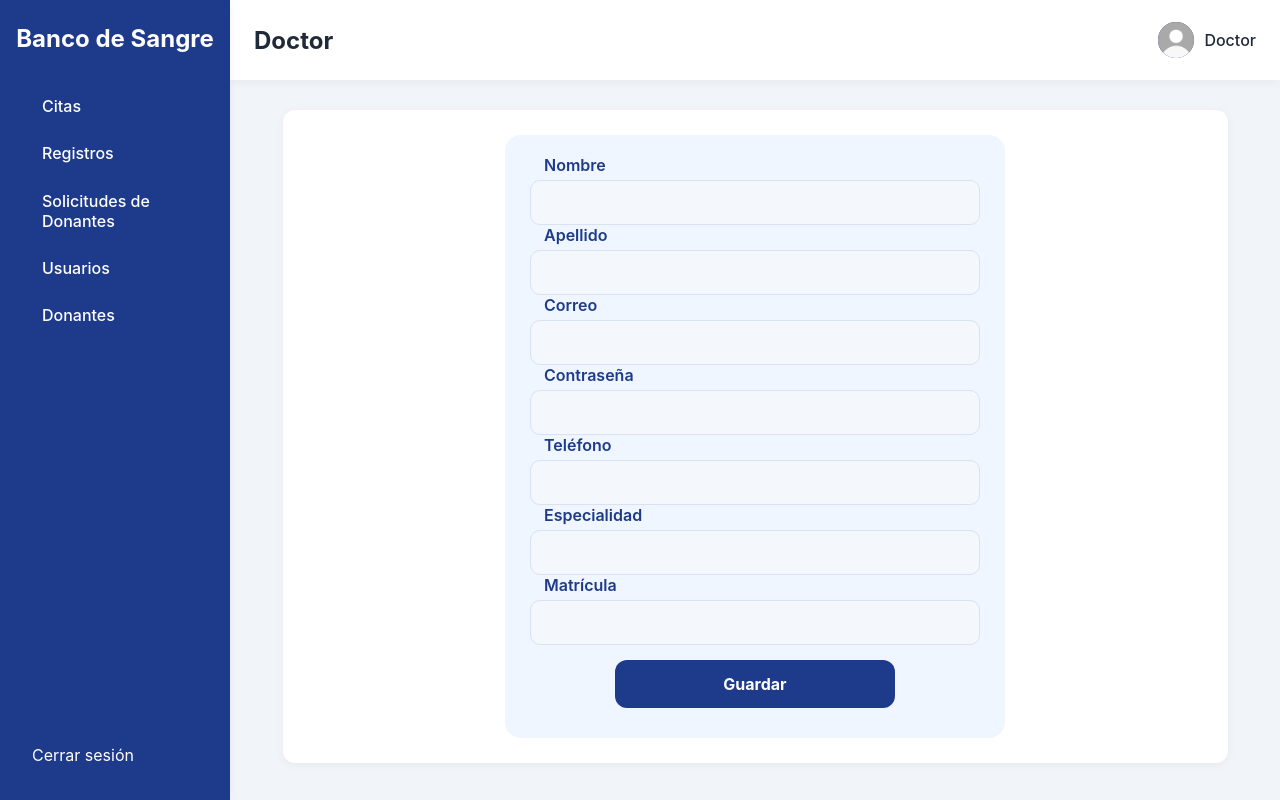
After one commit to imjazmina/gestion_de_donadores_de_sangre, a Flask app: page /doctor/nuevo in a window 1280 px wide. The commit adds this page. Run offline with Flask 3, Linux system fonts and the light colour scheme.

Commit message:
crear usuario doctor

```diff
--- a/app/routes.py
+++ b/app/routes.py
@@ -218,41 +218,29 @@ def eliminar_doctor(id_doctor):
     donaciones_controller.eliminar_doctor(id_doctor)
     return redirect(url_for('donaciones_web.listar_doctores'))
 
+@web_bp.route('/doctor/nuevo', methods=['GET'])
+def form_crear_doctor():
+    return render_template('crear_doctor.html')
 
+@web_bp.route('/doctor/crear', methods=['POST'])
+def crear_doctor():
+    nombre = request.form.get('nombre')
+    apellido = request.form.get('apellido')
+    email = request.form.get('email')
+    telefono = request.form.get('telefono')
+    contrasena = request.form.get('contrasena')
+    especialidad = request.form.get('especialidad')
+    matricula = request.form.get('matricula')
+    print(nombre, apellido, email, telefono, contrasena, especialidad, matricula)
+    creado = donaciones_controller.crear_doctor(
+        nombre, apellido, email, telefono, contrasena, especialidad, matricula
+    )
 
+    if not creado:
+        return "Error al crear doctor", 400
 
-# abm usuario
-@web_bp.route('/admin', methods=['POST'])
-@rol_required('admin')
-def crear_usuario():
-    data = request.get_json()
-    nuevo = donaciones_controller.crear_usuario(data)
-    return jsonify(nuevo), 201
+    return redirect(url_for('donaciones_web.listar_doctores'))
 
-@web_bp.route('/admin/<int:id_usuario>', methods=['GET'])
-@rol_required('admin')
-def obtener_usuario(id_usuario):
-    usuario = donaciones_controller.obtener_usuario(id_usuario)
-    if not usuario:
-        return jsonify({"error": "Usuario no encontrado"}), 404
-    return jsonify(usuario), 200
-
-@web_bp.route('/admin/<int:id_usuario>', methods=['PUT'])
-@rol_required('admin')
-def actualizar_usuario(id_usuario):
-    data = request.get_json()
-    actualizado = donaciones_controller.actualizar_usuario(id_usuario, data)
-    if not actualizado:
-        return jsonify({"error": "Usuario no encontrado"}), 404
-    return jsonify(actualizado), 200
-
-@web_bp.route('/admin/<int:id_usuario>', methods=['DELETE'])
-@rol_required('admin')
-def eliminar_usuario(id_usuario):
-    eliminado = donaciones_controller.eliminar_usuario(id_usuario)
-    if not eliminado:
-        return jsonify({"error": "Usuario no encontrado"}), 404
-    return jsonify({"mensaje": "Usuario desactivado correctamente"}), 200
 
 @web_bp.route('/login', methods=['GET', 'POST'])
 def login():
--- /dev/null
+++ b/app/static/css/crearUsuario.css
@@ -0,0 +1,81 @@
+.perfil-container {
+    background: #f8fbff;
+    border-radius: 16px;
+    max-width:500px;
+    margin: 0px auto;
+    max-height: fit-content;
+    background-color: #eff6ff;
+    align-items: center;
+    align-content: center;
+}
+
+/* Header con foto */
+.perfil-header {
+    display: flex;
+    justify-content: center;
+    align-items: center;
+    margin-bottom: 25px;
+}
+
+.perfil-foto img {
+    width: 120px;
+    height: 120px;
+    border-radius: 50%;
+    object-fit: cover;
+    border: 4px solid var(--primary);
+    box-shadow: 0 4px 10px rgba(0,0,0,0.1);
+}
+
+
+/* GRID solo uno por grid */
+.grid-2 {
+    justify-content: center;
+    align-items: center;
+    width: 90%;
+    gap: 22px;
+    margin: 20px auto 30px auto;
+}
+
+/* Inputs */
+.campo-group label {
+    font-weight: 600;
+    color: #1e3a8a;
+    padding: 12px 14px;
+}
+
+.campo-group input {
+    width: 100%;
+    padding: 12px 14px;
+    background: #f4f7fc;
+    border: 1px solid #d9e2f3;
+    border-radius: 10px;
+    font-size: 15px;
+    margin-top: 5px;
+}
+
+/* Botones */
+.acciones-centradas {
+    grid-column: span 2;     /* <-- ocupa las dos columnas del grid */
+    display: flex;
+    justify-content: center; /* <-- centra horizontalmente */
+}
+
+.acciones-centradas {
+    display: flex;
+}
+
+.btn-guardar {
+    background: var(--primary);
+    color: white;
+    border: none;
+    padding: 14px 40px;
+    font-size: 1rem;
+    border-radius: 12px;
+    cursor: pointer;
+    transition: 0.2s;
+    width: 280px; /* puedes ajustarlo */
+}
+
+.btn-guardar:hover {
+    background: var(--primary-light);
+}
--- /dev/null
+++ b/app/templates/crear_doctor.html
@@ -0,0 +1,58 @@
+{% extends "partials/doctor_nav.html" %}
+
+{% block titulo %}Crear Doctor{% endblock %}
+{% block titulo_header %} Doctor{% endblock %}
+
+{% block contenido %}
+
+<link rel="stylesheet" href="{{ url_for('static', filename='../static/css/crearUsuario.css') }}">
+
+<div class="perfil-container">
+
+<form action="{{ url_for('donaciones_web.crear_doctor') }}"
+      method="POST"
+      class="grid-2">
+
+    <div class="campo-group">
+        <label >Nombre</label>
+        <input type="text" name="nombre" required>
+    </div>
+
+    <div class="campo-group">
+        <label>Apellido</label>
+        <input type="text" name="apellido"  required>
+    </div>
+
+    <div class="campo-group">
+        <label>Correo</label>
+        <input type="email" name="email" required>
+    </div>
+
+    <div class="campo-group">
+        <label>Contraseña</label>
+        <input type="password" name="contrasena" required>
+    </div>
+
+    <div class="campo-group">
+        <label>Teléfono</label>
+        <input type="text" name="telefono">
+    </div>
+
+    <div class="campo-group">
+        <label>Especialidad</label>
+        <input type="text" name="especialidad">
+    </div>
+
+    <div class="campo-group">
+    <label>Matrícula</label>
+        <input type="text" name="matricula">
+    </div>
+
+    <div class="acciones-centradas">
+        <button type="submit" class="btn-guardar">
+            Guardar
+        </button>
+    </div>
+</form>
+</div>
+{% endblock %}
--- a/app/templates/editUsuario.html
+++ b/app/templates/editUsuario.html
@@ -16,7 +16,7 @@
         </div>
     </div>
 
-<<form action="{{ url_for('donaciones_web.editar_doctor', id_doctor=doctor.id_doctor) }}"
+<form action="{{ url_for('donaciones_web.editar_doctor', id_doctor=doctor.id_doctor) }}"
       method="POST"
       class="grid-2">
 
```
Also changed, not shown: app/controllers.py (+27 -42 lines), app/static/css/doctor.css (+35 -0 lines), app/templates/usuarios.html (+8 -0 lines).
